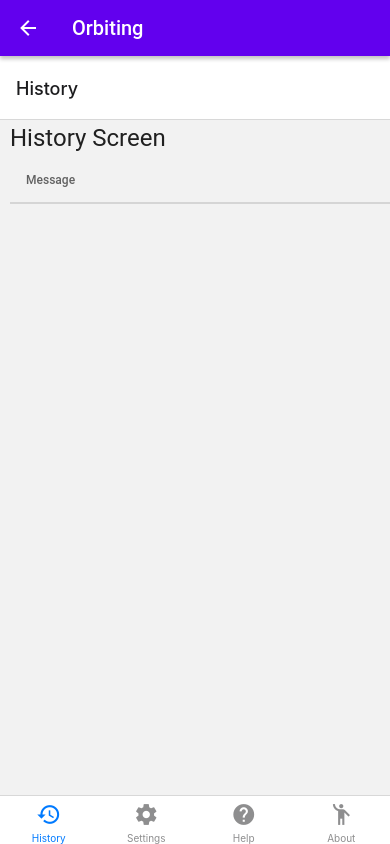
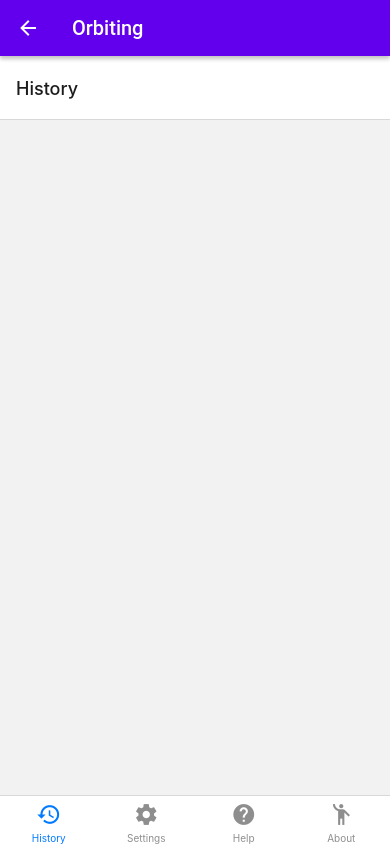
Before and after one commit to danzajac/Orbiting-App, a React Native app: screen /Utility in a window 390 px wide. Built offline with nearby package versions, Linux system fonts and the light colour scheme.

Commit message:
tweaked the history

```diff
--- a/Screens/History.js
+++ b/Screens/History.js
@@ -1,37 +1,115 @@
-
-
-import React from 'react';
-import { StyleSheet, View } from 'react-native';
-import { Avatar, DataTable, Headline, Paragraph, Subheading, ToggleButton, RadioButton, Button, Text, Switch, Title, Divider } from 'react-native-paper';
-import { StateContext } from '../StateContext';
-
-
+import React from "react";
+import { StyleSheet, View } from "react-native";
+import {
+    Avatar,
+    DataTable,
+    Headline,
+    Paragraph,
+    Subheading,
+    ToggleButton,
+    RadioButton,
+    Button,
+    Text,
+    Switch,
+    Title,
+    Divider,
+} from "react-native-paper";
+import { StateContext } from "../StateContext";
 
 function History() {
-
     const { message, setMessage } = React.useContext(StateContext);
-  const { messageHistory, setMessageHistory } = React.useContext(StateContext);
+    const { messageHistory, setMessageHistory } =
+        React.useContext(StateContext);
 
     return (
-    <View style={{ flex: 1, alignItems: 'stretch', justifyContent: 'flex-start', marginLeft: 10 }}>
-      <Headline>History Screen</Headline>
-      {/* <Paragraph>{messageHistory}</Paragraph> */}
-      <Text>{message}</Text>
+        <View
+            style={{
+                flex: 1,
+                alignItems: "stretch",
+                justifyContent: "flex-start",
+                marginLeft: 10,
+            }}
+        >
+            {messageHistory.some((r) => r.isFavorite) && (
+                <>
+                    <Headline>Favorites</Headline>
                     <DataTable>
-      <DataTable.Header>
-        <DataTable.Title>Message</DataTable.Title>
-
-      </DataTable.Header>
-      {messageHistory.map(r => (
-      <DataTable.Row>
-       <DataTable.Cell numeric>{r.message}</DataTable.Cell>
-
-
+                        {messageHistory
+                            .filter((r) => r.isFavorite)
+                            .map((r, index) => (
+                                <DataTable.Row key={index}>
+                                    <DataTable.Cell style={{ flex: 3 }}>
+                                        {r.message}
+                                    </DataTable.Cell>
+                                    <DataTable.Cell numeric>
+                                        <ToggleButton
+                                            icon="star"
+                                            value="favorite"
+                                            status="checked"
+                                            onPress={() => {
+                                                const newMessageHistory = [
+                                                    ...messageHistory,
+                                                ];
+                                                newMessageHistory[
+                                                    index
+                                                ].isFavorite =
+                                                    !newMessageHistory[index]
+                                                        .isFavorite;
+                                                setMessageHistory(
+                                                    newMessageHistory,
+                                                );
+                                            }}
+                                        />
+                                    </DataTable.Cell>
                                 </DataTable.Row>
                             ))}
                     </DataTable>
+                </>
+            )}
+            {messageHistory.length > 0 && (
+                <>
+                    <Headline>History</Headline>
+                    <DataTable>
+                        {messageHistory.map((r, index) => (
+                            <DataTable.Row key={index}>
+                                <DataTable.Cell style={{ flex: 3 }}>
+                                    {r.message}
+                                </DataTable.Cell>
+                                <DataTable.Cell numeric>
+                                    <ToggleButton
+                                        icon={
+                                            r.isFavorite
+                                                ? "star"
+                                                : "star-outline"
+                                        }
+                                        value="favorite"
+                                        status={
+                                            r.isFavorite
+                                                ? "checked"
+                                                : "unchecked"
+                                        }
+                                        onPress={() => {
+                                            const newMessageHistory = [
+                                                ...messageHistory,
+                                            ];
+                                            newMessageHistory[
+                                                index
+                                            ].isFavorite =
+                                                !newMessageHistory[index]
+                                                    .isFavorite;
+                                            setMessageHistory(
+                                                newMessageHistory,
+                                            );
+                                        }}
+                                    />
+                                </DataTable.Cell>
+                            </DataTable.Row>
+                        ))}
+                    </DataTable>
+                </>
+            )}
         </View>
     );
 }
 
-export default History
+export default History;
```
Lines whose indentation alone changed are shown as unchanged.
